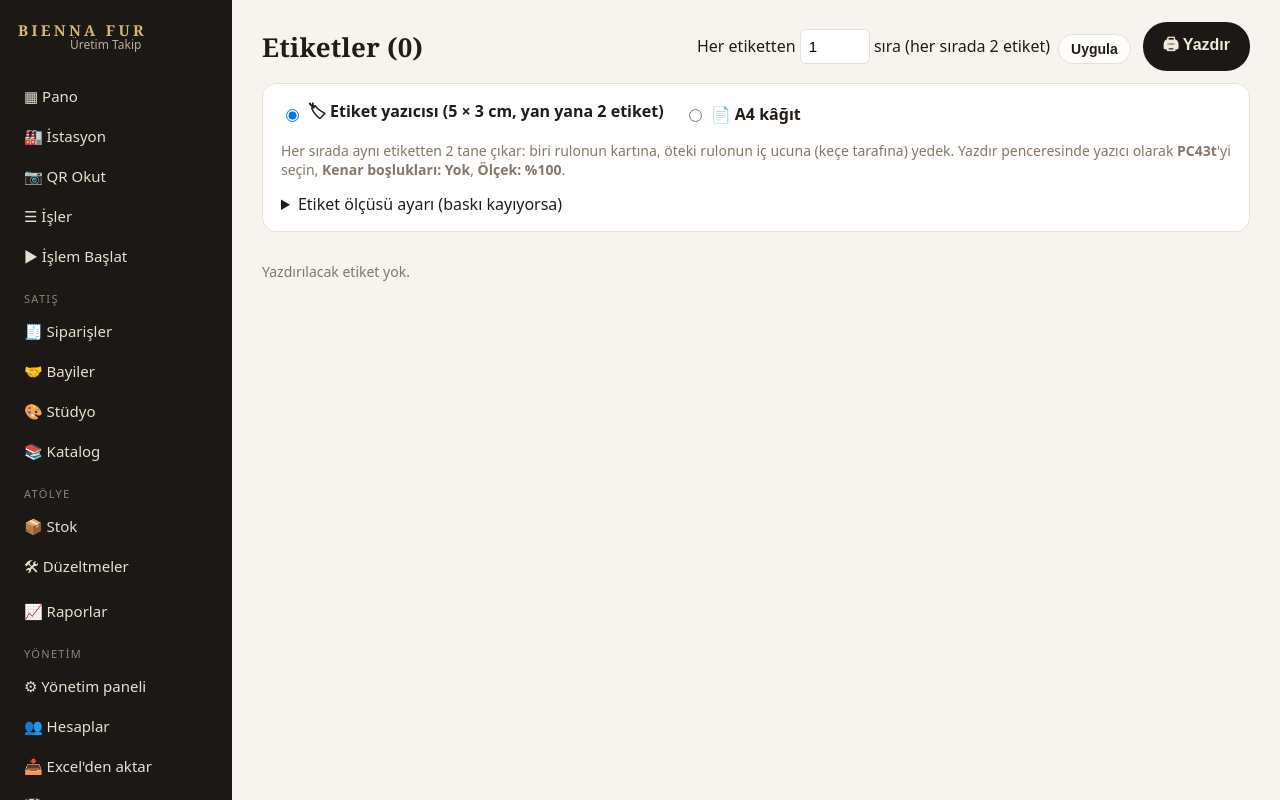
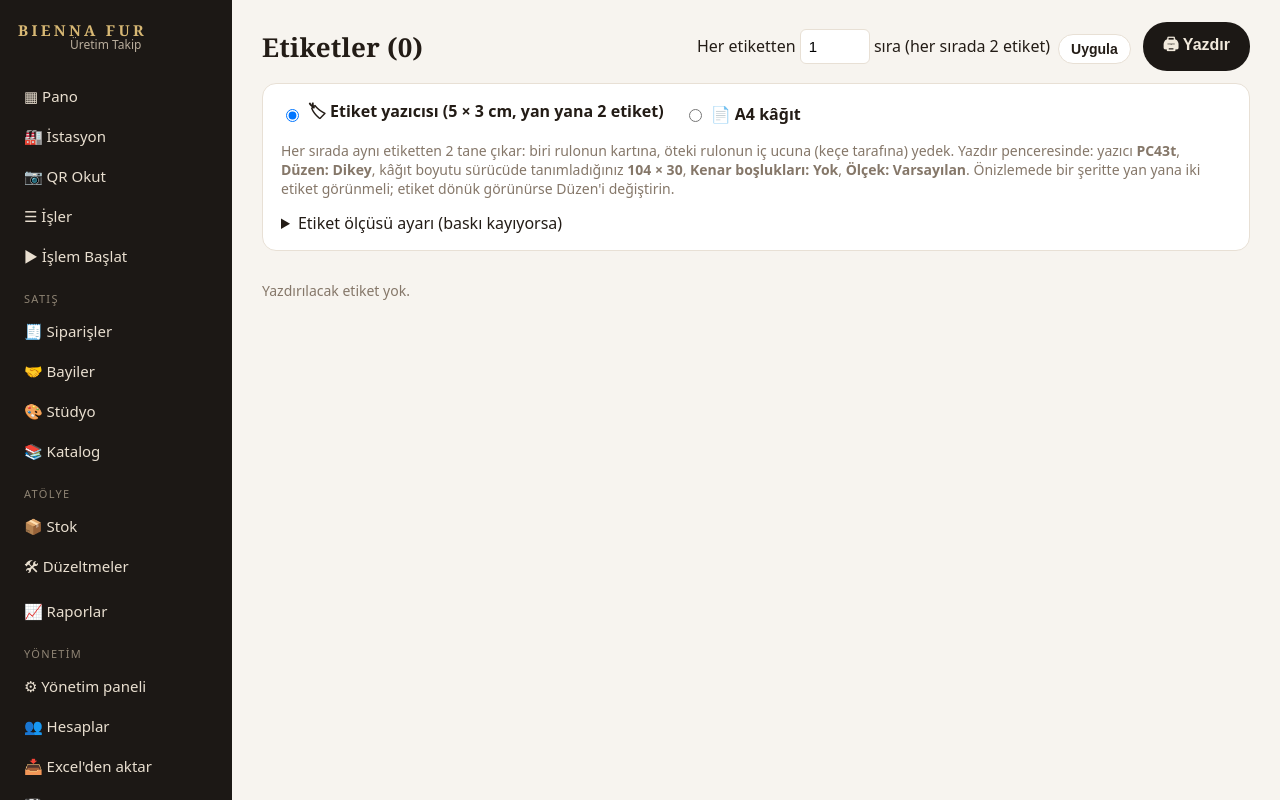
Before and after one commit to myfb2020/sifreli, a Django app: page /etiketler/ in a window 1280 px wide. Run offline with Django 5.2, Linux system fonts and the light colour scheme; the visitor is signed in with stand-in values (Sample User, id 1); data comes from the database, SQL or seed files in the repository; data that the repository does not hold is empty; parts of the project's set-up code (start-up, migrations or seed data) failed here and were passed over.

Commit message:
Etiket yazıcısı: sayfa ölçüsü sürücüdeki kâğıttan (Chrome yatay sayıp sürücü 90° çeviriyordu); Düzen: Dikey
Co-Authored-By: Claude Opus 5.5 <noreply@anthropic.com>
Claude-Session: https://claude.ai/code/session_01CXEyWAXCWCXLjXmCzbhHoR

```diff
--- a/uretim_takip/belgeler/etiket_yazici_kurulum.html
+++ b/uretim_takip/belgeler/etiket_yazici_kurulum.html
@@ -67,6 +67,7 @@
       <table>
         <tr><td>Hedef</td><td><b>Honeywell PC43t</b></td></tr>
         <tr><td>Kâğıt boyutu</td><td><b>Bienna 2'li</b> (104 × 30 mm)</td></tr>
+        <tr><td>Düzen</td><td><b>Dikey</b>. Önizlemede bir şeritte yan yana iki etiket görünmeli; dönük görünürse <b>Yatay</b> deneyin.</td></tr>
         <tr><td>Kenar boşlukları</td><td><b>Yok</b></td></tr>
         <tr><td>Ölçek</td><td><b>Varsayılan / %100</b></td></tr>
         <tr><td>Üstbilgiler ve altbilgiler</td><td><b>Kapalı</b> (tarih/adres yazmasın)</td></tr>
--- a/uretim_takip/uretim/templates/uretim/etiketler.html
+++ b/uretim_takip/uretim/templates/uretim/etiketler.html
@@ -16,7 +16,7 @@
     <label><input type="radio" name="kagit" value="yazici" checked> 🏷 Etiket yazıcısı (5 × 3 cm, yan yana 2 etiket)</label>
     <label><input type="radio" name="kagit" value="a4"> 📄 A4 kâğıt</label>
   </div>
-  <p class="soluk" data-kagit="yazici">Her sırada aynı etiketten 2 tane çıkar: biri rulonun kartına, öteki rulonun iç ucuna (keçe tarafına) yedek. Yazdır penceresinde yazıcı olarak <b>PC43t</b>'yi seçin, <b>Kenar boşlukları: Yok</b>, <b>Ölçek: %100</b>.</p>
+  <p class="soluk" data-kagit="yazici">Her sırada aynı etiketten 2 tane çıkar: biri rulonun kartına, öteki rulonun iç ucuna (keçe tarafına) yedek. Yazdır penceresinde: yazıcı <b>PC43t</b>, <b>Düzen: Dikey</b>, kâğıt boyutu sürücüde tanımladığınız <b>104 × 30</b>, <b>Kenar boşlukları: Yok</b>, <b>Ölçek: Varsayılan</b>. Önizlemede bir şeritte yan yana iki etiket görünmeli; etiket dönük görünürse Düzen'i değiştirin.</p>
   <details data-kagit="yazici">
     <summary>Etiket ölçüsü ayarı (baskı kayıyorsa)</summary>
     <div class="olcu-ayar">
@@ -97,7 +97,7 @@
     const genislik = Math.round((+ayar.sol + 2 * ayar.en + +ayar.ara + 0.5) * 2) / 2;
     document.getElementById("sayfa-olcusu").textContent = `${genislik} × ${ayar.boy} mm`;
     sayfaStili.textContent = kagit === "yazici"
-      ? `@page { size: ${genislik}mm ${ayar.boy}mm; margin: 0; }`
+      ? "@page { margin: 0; }"  /* ölçüyü sürücüdeki kâğıt verir; programdan verilince Chrome sayfayı yatay sayıp sürücü 90° çeviriyordu */
       : "@page { size: A4; margin: 10mm; }";
   }
   kutular.forEach((k) => {
--- a/uretim_takip/uretim/tests.py
+++ b/uretim_takip/uretim/tests.py
@@ -246,7 +246,7 @@ class QrVePwaTesti(TemelVeri):
         self.assertContains(yanit, self.ham.lot_no)
         self.assertContains(yanit, "<svg")
         self.assertContains(yanit, "Etiket yazıcısı (5 × 3 cm, yan yana 2 etiket)")
-        self.assertContains(yanit, "@page { size: ${genislik}mm ${ayar.boy}mm; margin: 0; }")
+        self.assertContains(yanit, '"@page { margin: 0; }"')
         # Parametresiz: stokta malı kalan lotlar; tamamen kullanılan lot listelenmez
         self.yeni_lot(baslangic_kg=Decimal("100"), baslangic_m2=Decimal("20"))
         self.assertNotContains(self.client.get(reverse("etiketler")), self.ham.lot_no)
```
Also changed, not shown: CLAUDE.md (+1 -1 lines), 1 other file.
